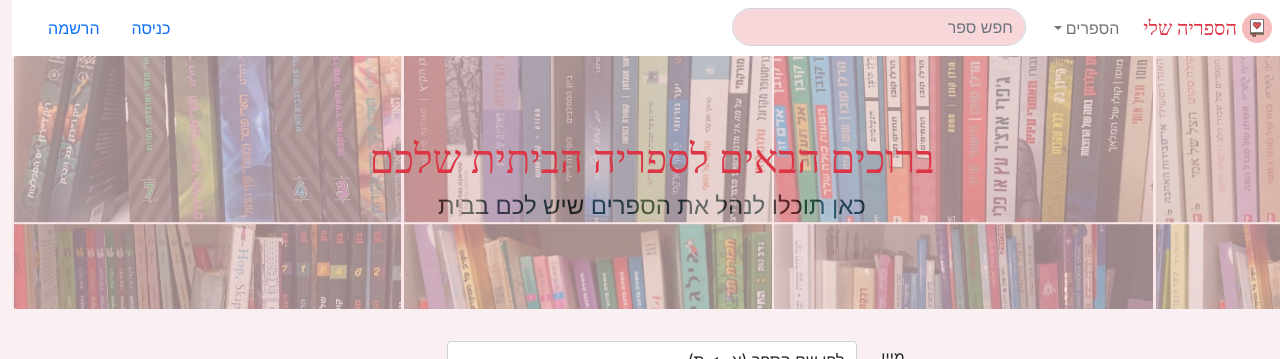
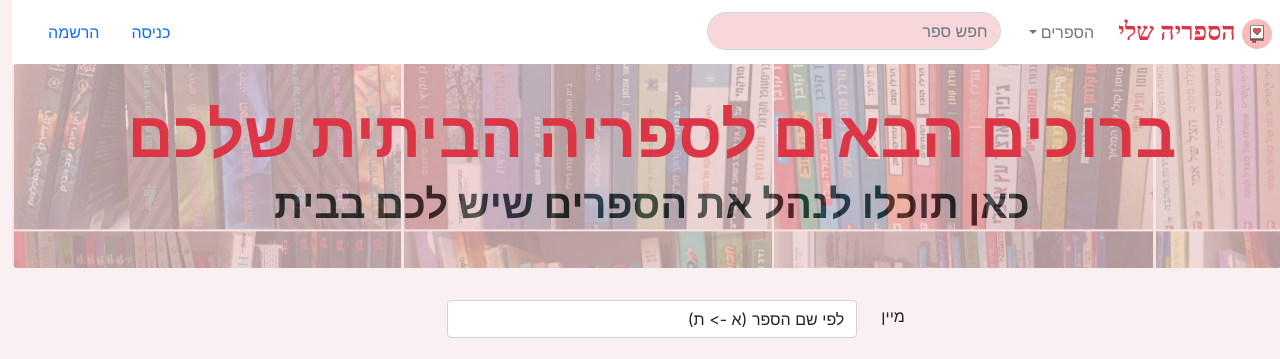
Before and after one commit to hodayale/my-library, a React (Create React App) app: page / in a window 1280 px wide. Shown: the top 359 px of the page. Built offline with nearby package versions, Linux system fonts and the light colour scheme.

Commit message:
fix bug of wantToRead checkbox change font of logo and title in homepage

```diff
--- a/src/App.css
+++ b/src/App.css
@@ -41,12 +41,22 @@ body{
   background-color:  #faf0f1;
 }
 
+@import url('https://fonts.googleapis.com/css2?family=Amatic+SC:wght@700&display=swap');
+
 .logo-design {
-  font-family: 'Guttman Yad-Brush';
+  /* font-family: 'Guttman Yad-Brush'; */
+  /* font-family: 'Guttman Mantova-Decor'; */
+  font-family: 'Amatic SC', cursive;
+  font-weight: bolder;
+  font-size: 25px;
+}
+
+.font-bold {
+  font-weight: bolder;
 }
 
 .jumbotron {
-  padding: 5rem 1rem;
+  padding: 2rem 1rem;
   margin-bottom: 2rem;
   background-color: #f8d7da;
   border-radius: .3rem;
@@ -68,7 +78,7 @@ body{
 .jumbotron::after {
   content: "";
   background: url("./icons/books.jpg");
-  opacity: 0.4;
+  opacity: 0.3;
   top: 0;
   left: 0;
   bottom: 0;
--- a/src/App.js
+++ b/src/App.js
@@ -184,12 +184,12 @@ function App() {
     }
   }
 
-  const removeBookWantToRead = (bookReadObj) => {
-    let objIndex = allBooksWantToRead.findIndex((obj => (obj.bookId == bookReadObj.bookId && obj.userId == bookReadObj.userId)));
+  const removeBookWantToRead = (bookWWantToReadObj) => {
+    let objIndex = allBooksWantToRead.findIndex((obj => (obj.bookId == bookWWantToReadObj.bookId && obj.userId == bookWWantToReadObj.userId)));
     if(objIndex !== -1){
       let booksWantToRead = [...allBooksWantToRead];  //shallow copy
       booksWantToRead.splice(objIndex, 1);
-      setallBooksWantToRead(booksRead);
+      setallBooksWantToRead(booksWantToRead);
       localStorage.setItem('booksWantToReadJSON', JSON.stringify(booksWantToRead));
     }
   }
--- a/src/components/BookCard.js
+++ b/src/components/BookCard.js
@@ -22,7 +22,9 @@ class BookCard extends React.Component{
         }
 
         const checkboxs =  this.props.activeUser ? <Card.Footer>
-                                                    <Checkboxes bookId={this.props.bookId} userId={this.props.activeUser.id} bookOwned={this.props.bookOwned} bookRead={this.props.bookRead} bookWantToRead={this.props.bookWantToRead}
+                                                    <Checkboxes bookId={this.props.bookId} userId={this.props.activeUser.id}
+                                                                bookOwned={this.props.bookOwned}
+                                                                bookRead={this.props.bookRead} bookWantToRead={this.props.bookWantToRead}
                                                                 bookWantToOwn={this.props.bookWantToOwn} bookLoaned={this.props.bookLoaned}
                                                                 bookLoanerName={this.props.bookLoanerName} showLoaned={false}
                                                                 addBookOwned={this.props.addBookOwned} removeBookOwned={this.props.removeBookOwned}
--- a/src/components/MyLibraryNavbar.js
+++ b/src/components/MyLibraryNavbar.js
@@ -44,7 +44,7 @@ const MyLibraryNavbar = (props) => {
     return (
         <Navbar bg="white" variant="light" expand="lg">
             <Navbar.Brand className="logo-design text-danger brand-design" href="#/">
-                <img alt="" src={logo} width="30" height="30" className="d-inline-block align-top"/>
+                <img alt="" src={logo} width="30" height="30" className="d-inline-block"/>
                 {' '}
                 הספריה שלי
             </Navbar.Brand>
--- a/src/pages/HomePage.js
+++ b/src/pages/HomePage.js
@@ -50,8 +50,8 @@ const HomePage = (props) => {
     return(
         <div>
             <Jumbotron className="text-center">
-                <h1 className="logo-design text-danger">ברוכים הבאים לספריה הביתית שלכם</h1>
-                <h4>כאן תוכלו לנהל את הספרים שיש לכם בבית</h4>
+                <h1 className="text-danger display-3 font-bold">ברוכים הבאים לספריה הביתית שלכם</h1>
+                <h4 className="display-6 font-bold">כאן תוכלו לנהל את הספרים שיש לכם בבית</h4>
             </Jumbotron>
             <Row className="mb-4">
                 <Col sm={4} className="text-align-end mt-1">
```
Also changed, not shown: 1 other file (tests, documents, lock files or other folders).
